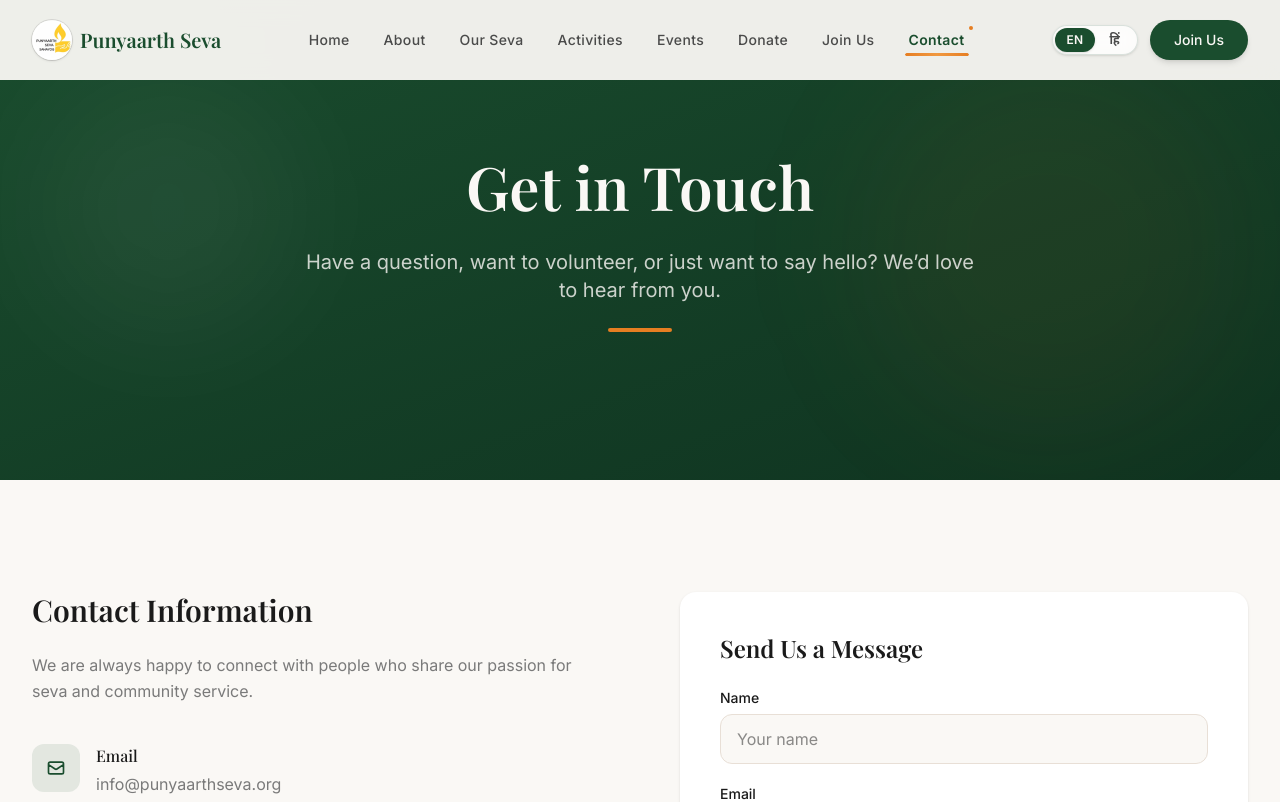
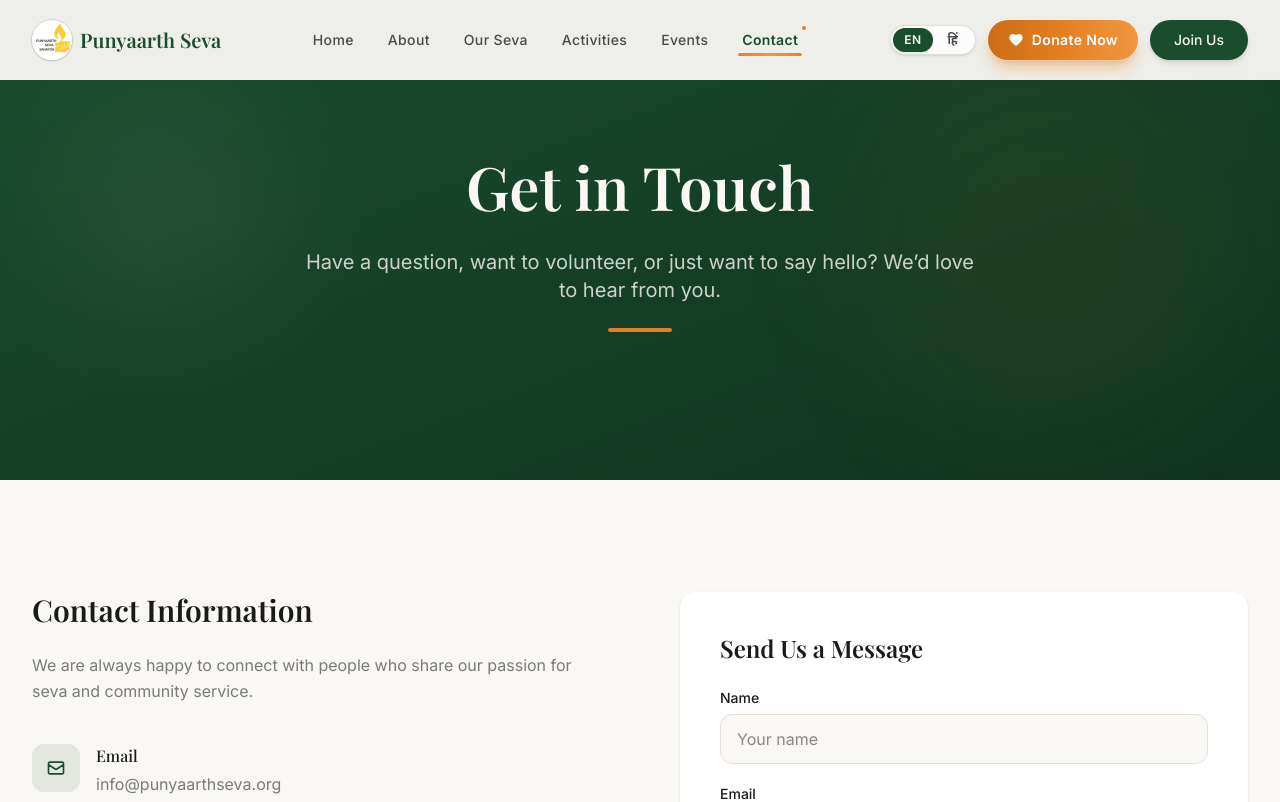
Before and after one commit to harsh563-create/punyaarth_seva, a Next.js app: page /contact in a window 1280 px wide. Shown: the top 802 px of the page. Built offline with nearby package versions, Linux system fonts and the light colour scheme.

Commit message:
navbar update

```diff
--- a/components/layout/Navbar.tsx
+++ b/components/layout/Navbar.tsx
@@ -12,10 +12,44 @@ const navLinks = [
   { path: '/seva', label: 'nav.seva' },
   { path: '/activities', label: 'nav.activities' },
   { path: '/events', label: 'nav.events' },
-  { path: '/donate', label: 'nav.donate' },
-  { path: '/join', label: 'nav.join' },
   { path: '/contact', label: 'nav.contact' },
 ] as const;
+
+function DonateCta({
+  className = '',
+  compact = false,
+  onClick,
+}: {
+  className?: string;
+  compact?: boolean;
+  onClick?: () => void;
+}) {
+  const { t } = useLanguage();
+  return (
+    <Link
+      href="/donate"
+      onClick={onClick}
+      className={`group relative inline-flex items-center justify-center gap-2 overflow-hidden rounded-full font-semibold text-white shadow-lg shadow-saffron/40 ring-1 ring-white/25 transition-all duration-300 hover:-translate-y-0.5 hover:shadow-xl hover:shadow-saffron/50 ${
+        compact ? 'px-5 py-2.5 text-sm' : 'w-full px-6 py-3.5 text-base'
+      } ${className}`}
+    >
+      {/* gradient base */}
+      <span className="absolute inset-0 bg-gradient-to-r from-saffron-dark via-saffron to-saffron-light" />
+      {/* sheen sweep on hover */}
+      <span className="absolute inset-0 -translate-x-full bg-gradient-to-r from-transparent via-white/35 to-transparent transition-transform duration-700 ease-out group-hover:translate-x-full" />
+      <HeartIcon className="relative z-10 h-4 w-4 transition-transform duration-300 group-hover:scale-110" />
+      <span className="relative z-10 tracking-wide">{t('navbar.donateCta')}</span>
+    </Link>
+  );
+}
+
+function HeartIcon({ className = 'w-4 h-4' }: { className?: string }) {
+  return (
+    <svg className={className} viewBox="0 0 24 24" fill="currentColor" aria-hidden="true">
+      <path d="M12 21.35l-1.45-1.32C5.4 15.36 2 12.28 2 8.5 2 5.42 4.42 3 7.5 3c1.74 0 3.41.81 4.5 2.09C13.09 3.81 14.76 3 16.5 3 19.58 3 22 5.42 22 8.5c0 3.78-3.4 6.86-8.55 11.54L12 21.35z" />
+    </svg>
+  );
+}
 
 function LanguageToggle({ compact = false }: { compact?: boolean }) {
   const { lang, setLang } = useLanguage();
@@ -153,6 +187,7 @@ export default function Navbar() {
             {/* Desktop actions */}
             <div className="hidden lg:flex items-center gap-3">
               <LanguageToggle />
+              <DonateCta compact />
               <Link
                 href="/join"
                 className="inline-flex items-center gap-2 bg-forest text-text-on-dark px-6 py-2.5 rounded-full text-sm font-medium hover:bg-forest-light transition-all duration-300 shadow-md hover:shadow-lg hover:-translate-y-0.5"
@@ -258,10 +293,11 @@ export default function Navbar() {
                   );
                 })}
               </div>
-              <div className="mt-8">
+              <div className="mt-8 space-y-3">
+                <DonateCta onClick={close} />
                 <Link
                   href="/join"
-                  className="flex items-center justify-center gap-2 bg-forest text-text-on-dark px-6 py-3 rounded-full text-base font-medium hover:bg-forest-light transition-colors w-full"
+                  className="flex items-center justify-center gap-2 rounded-full border-2 border-forest bg-transparent px-6 py-3 text-base font-medium text-forest transition-colors hover:bg-forest-muted w-full"
                   onClick={close}
                 >
                   {t('navbar.joinMobile')}
--- a/i18n/en.ts
+++ b/i18n/en.ts
@@ -12,6 +12,7 @@ const en = {
   navbar: {
     joinCta: 'Join Us',
     joinMobile: 'Join Our Seva',
+    donateCta: 'Donate Now',
     brandTagline: 'Seva for Humanity, Nature & Every Life',
   },
   footer: {
--- a/i18n/hi.ts
+++ b/i18n/hi.ts
@@ -14,6 +14,7 @@ const hi: Dictionary = {
   navbar: {
     joinCta: 'जुड़ें',
     joinMobile: 'हमारी सेवा में जुड़ें',
+    donateCta: 'दान करें',
     brandTagline: 'मानवता, प्रकृति और हर जीवन के लिए सेवा',
   },
   footer: {
```
Also changed, not shown: 1 other file (tests, documents, lock files or other folders).
